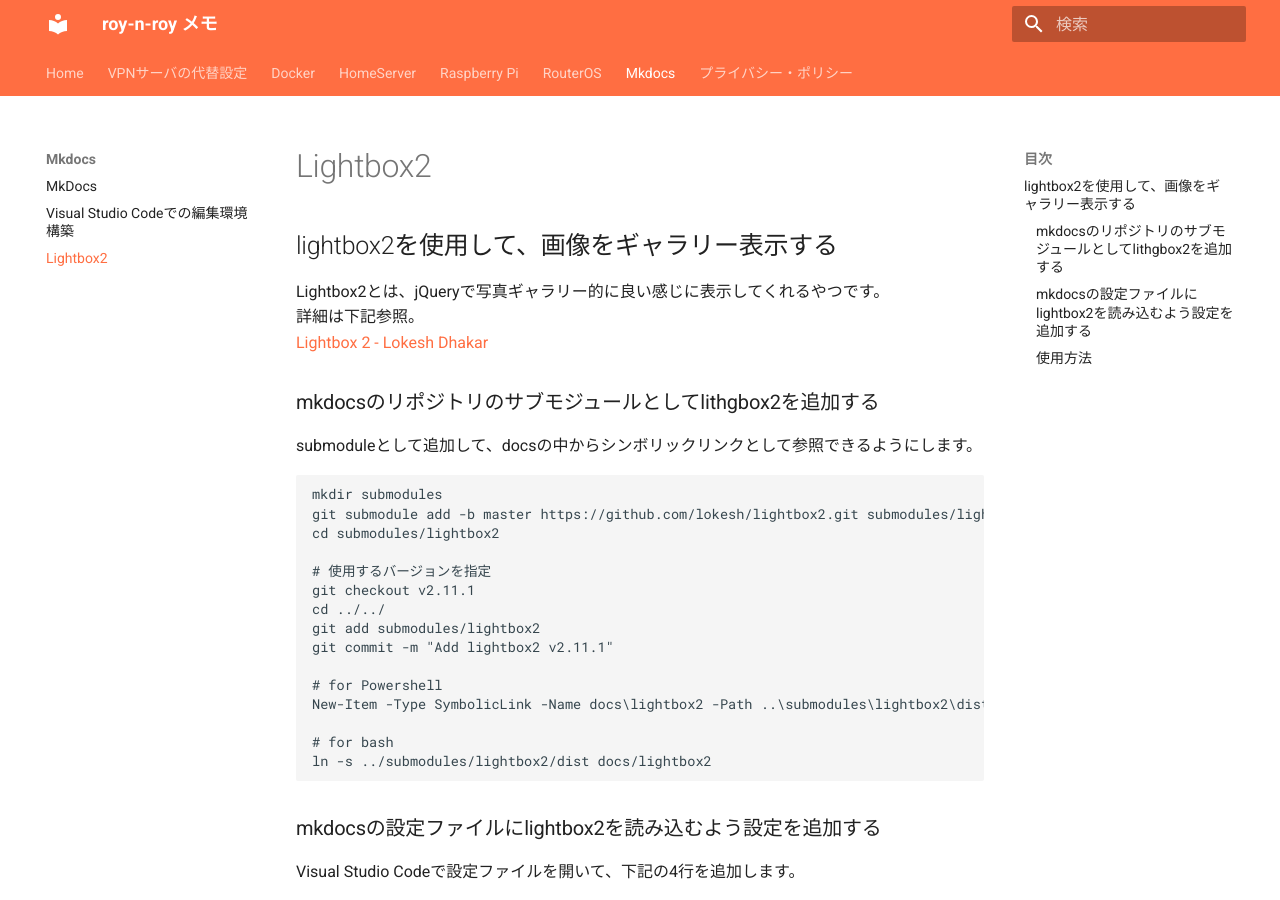
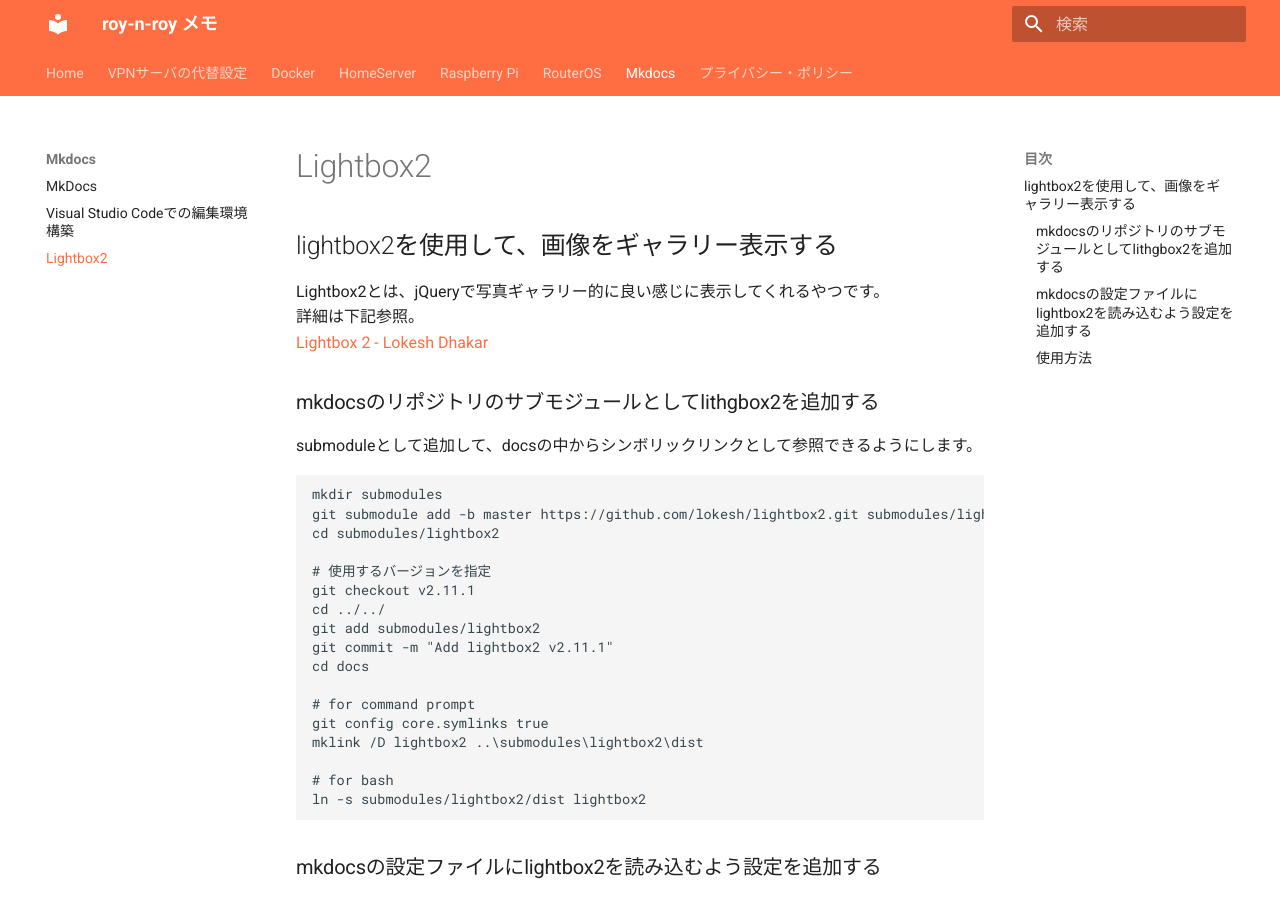
Before and after one commit to roy-n-roy/roy-n-roy.github.io, an MkDocs documentation site: the page built from docs/mkdocs/lightbox2.md, in a window 1280 px wide and 900 px high. Built offline with MkDocs 1.6.1 and Material for MkDocs 9.7.7, drawn with Linux system fonts in a browser that asks for light colours; comment, search, counter and statistics services are not loaded.

Commit message:
mkdocsでのLightbox2の設定・使い方を追加

````diff
--- a/docs/mkdocs/lightbox2.md
+++ b/docs/mkdocs/lightbox2.md
@@ -17,12 +17,14 @@ git checkout v2.11.1
 cd ../../
 git add submodules/lightbox2
 git commit -m "Add lightbox2 v2.11.1"
+cd docs
 
-# for Powershell
-New-Item -Type SymbolicLink -Name docs\lightbox2 -Path ..\submodules\lightbox2\dist
+# for command prompt
+git config core.symlinks true
+mklink /D lightbox2 ..\submodules\lightbox2\dist
 
 # for bash
-ln -s ../submodules/lightbox2/dist docs/lightbox2
+ln -s submodules/lightbox2/dist lightbox2
 ```
 
 ### mkdocsの設定ファイルにlightbox2を読み込むよう設定を追加する
````
